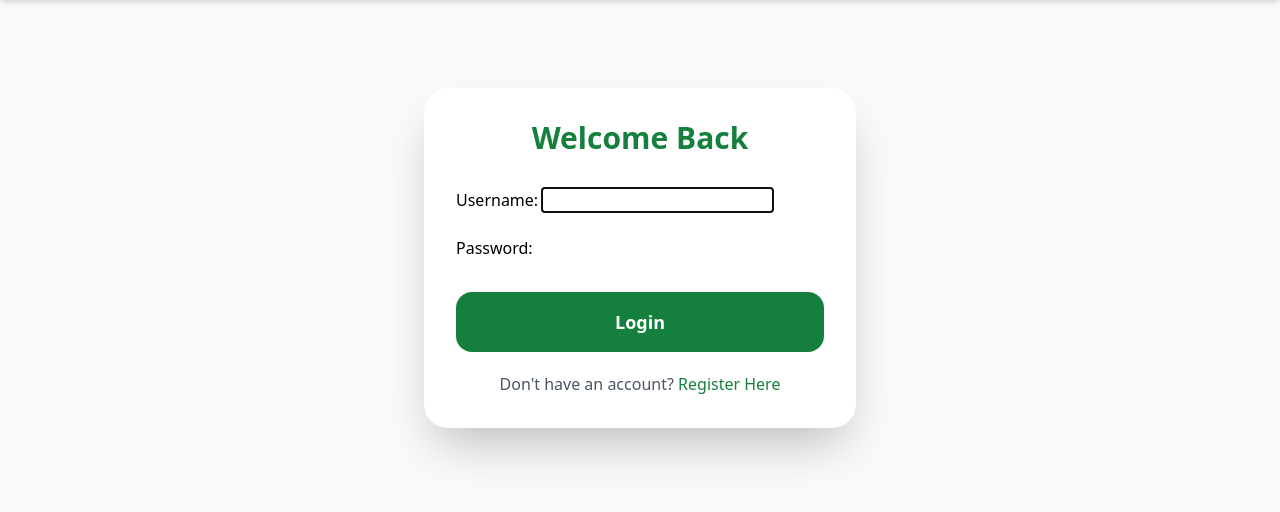
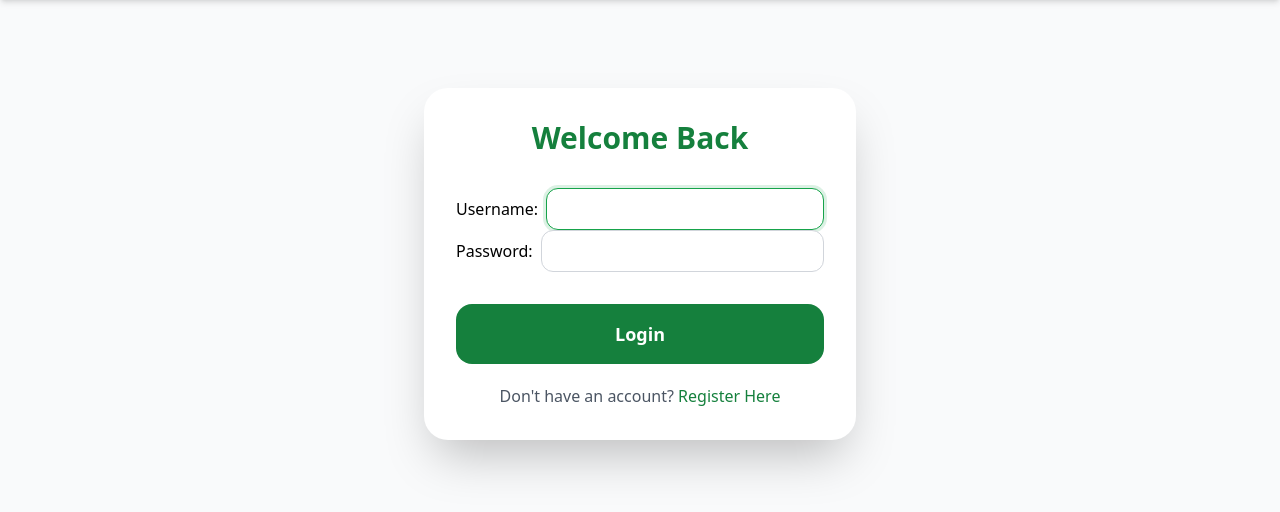
Before and after one commit to Opango14/merry_chama, a Django app: page /login/ in a window 1280 px wide. Shown: the part 60-572 px from the top of the page. Run offline with Django 5.2, Linux system fonts and the light colour scheme; some libraries are stand-ins or nearby versions.

Commit message:
added border on the searchboxes in login page

```diff
--- a/templates/login.html
+++ b/templates/login.html
@@ -8,7 +8,31 @@
         <form method="POST">
             {% csrf_token %}
             <div class="space-y-4 sm:space-y-6">
-                {{ form.as_p }}
+                <style>
+                    .auth-form p {
+                        display: flex;
+                        align-items: center;
+                        gap: 0.5rem;
+                    }
+                    .auth-form label {
+                        white-space: nowrap;
+                        font-weight: 500;
+                    }
+                    .auth-form input {
+                        flex: 1;
+                        border: 1px solid #d1d5db;
+                        border-radius: 0.75rem;
+                        padding: 0.5rem 0.75rem;
+                    }
+                    .auth-form input:focus {
+                        border-color: #16a34a;
+                        outline: none;
+                        box-shadow: 0 0 0 3px rgba(22, 163, 74, 0.15);
+                    }
+                </style>
+                <div class="auth-form">
+                    {{ form.as_p }}
+                </div>
             </div>
             <button type="submit"
                 class="mt-6 sm:mt-8 w-full bg-green-700 hover:bg-green-800 text-white font-semibold py-3 sm:py-4 rounded-2xl text-base sm:text-lg transition">
```
